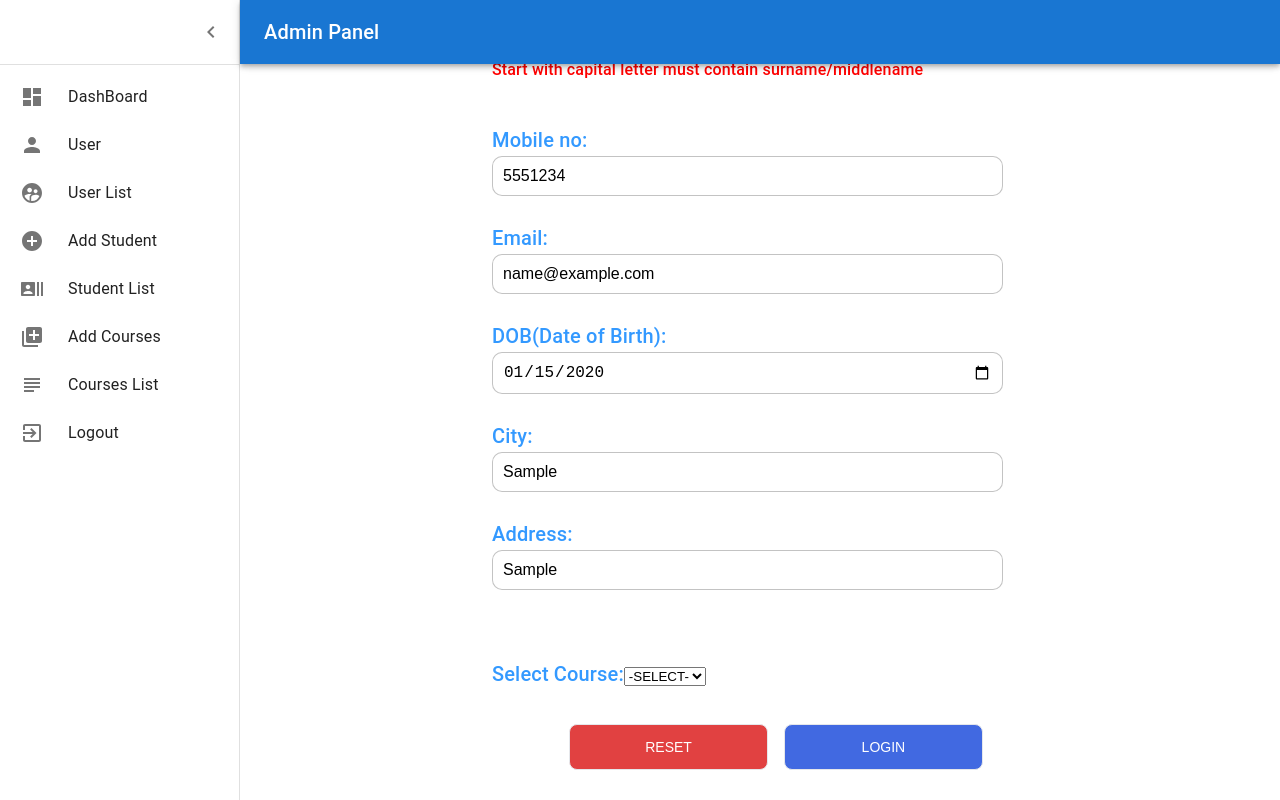
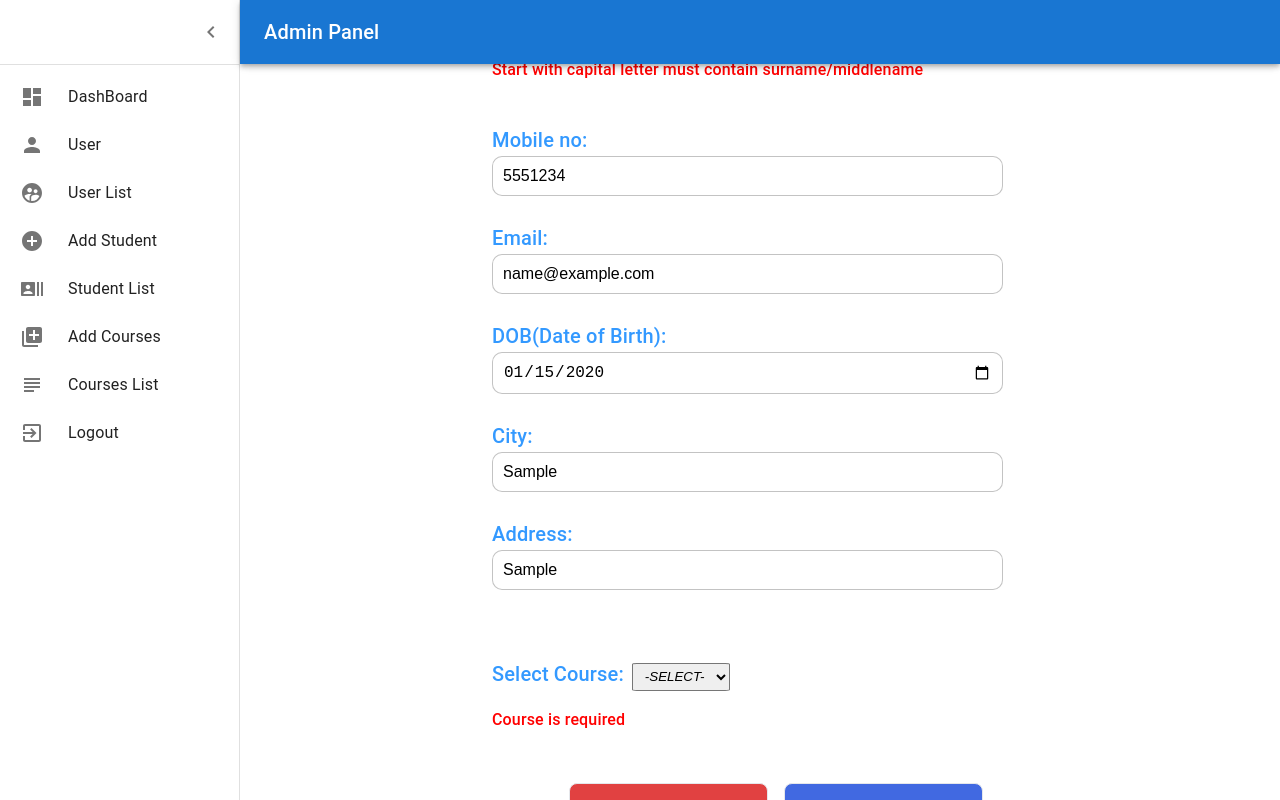
Before and after one commit to shivamshankarpandey100/adminpanel-react-materialUI, a React (Create React App) app: page /AddStudent in a window 1280 px wide. Both pictures are taken after typing "Sample", "5551234", "name@example.com", "2020-01-15", "Sample", "Sample" into the empty fields and a click on the button "LOGIN". Shown: the part 271-1071 px from the top of the page. Built offline with nearby package versions, Linux system fonts and the light colour scheme.

Commit message:
Made some minor changes

```diff
--- a/db.json
+++ b/db.json
@@ -25,6 +25,16 @@
       "City": "Luckn",
       "Address": "Luckn",
       "id": 2
+    },
+    {
+      "StudentName": "Mohmmad Zaid",
+      "MobileNumber": "+919956135945",
+      "Email": "mohmmadzaid759@gmail.com",
+      "DateOfBirth": "2001-04-16",
+      "City": "Lucknow",
+      "Address": "Lucknow",
+      "CourseId": "B.tech",
+      "id": 3
     }
   ],
   "course": [
--- a/src/Page/AddStudent.jsx
+++ b/src/Page/AddStudent.jsx
@@ -81,6 +81,7 @@ export default function AddStudent() {
         setValue("DateOfBirth", "");
         setValue("Email", "");
         setValue("City", "");
+        setValue("CourseId", "");
       }
     } catch (error) {
       console.log(error);
@@ -262,7 +263,11 @@ export default function AddStudent() {
                 <div>
                   <label>
                     Select Course:
-                    <select className="select-dropdown">
+                    <select className="select-dropdown"
+                     {...register('CourseId', {
+                      required: 'Course  is required',
+                    })}
+                    >
                       <option value="" defaultChecked>
                         -SELECT-
                       </option>
@@ -276,6 +281,9 @@ export default function AddStudent() {
                       <option value="MBBS">MBBS</option>
                     </select>
                   </label>
+                  {errors.CourseId && (
+                    <p className="text-red-400">{errors.CourseId.message}</p>
+                  )}
                 </div>
 
                 <div className="button-container">
--- a/src/Page/css/StudentForm.css
+++ b/src/Page/css/StudentForm.css
@@ -118,6 +118,15 @@
     background-color: royalblue;
 
 }
+.select-dropdown{
+  padding: 0.3rem 0.5rem;
+  border-radius: 5%;
+  display: inline-block;
+  margin-left: 0.5rem;
+  font-family: sans-serif;
+  font-style: italic;
+  font-weight: 400;
+}
 
 .form div{
   margin: 0 0 1rem 2rem;
```
